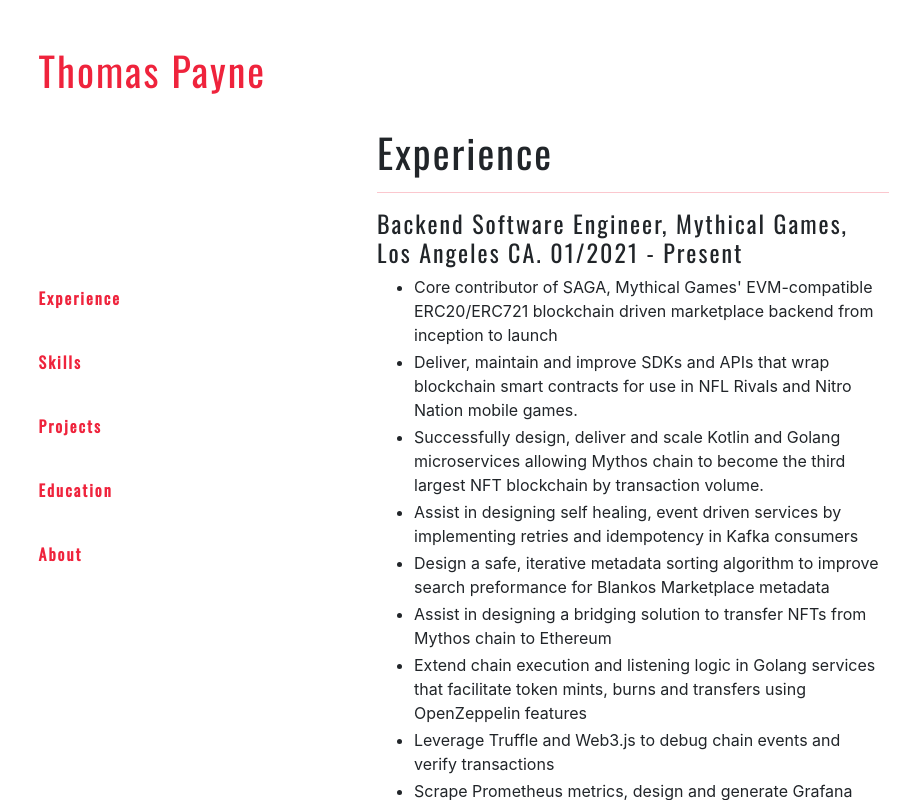
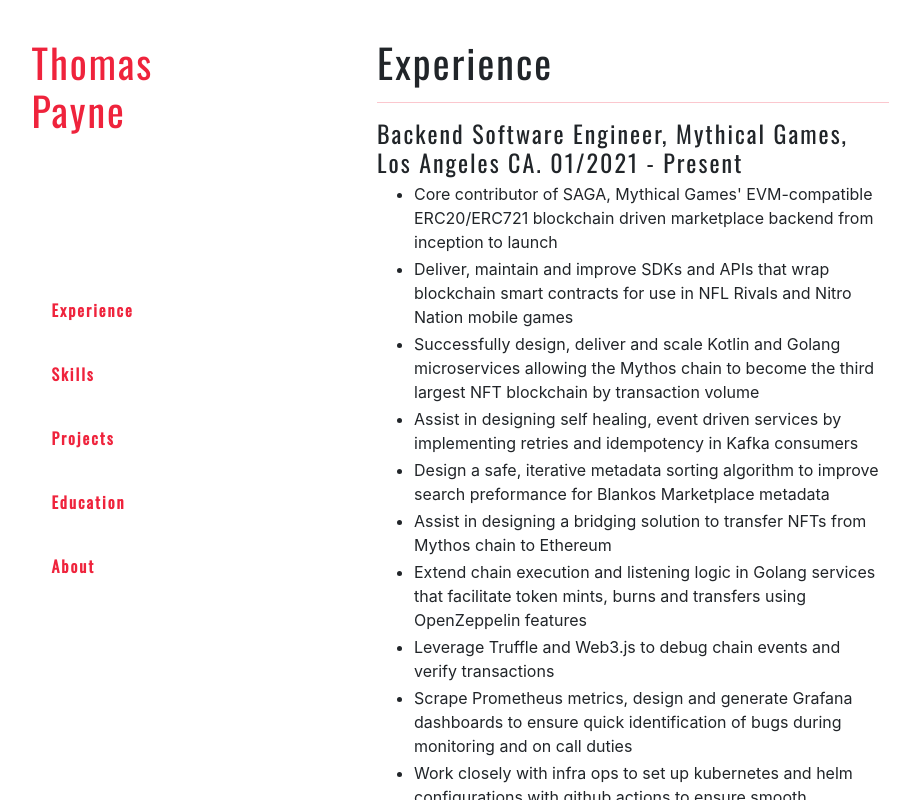
Before and after one commit to itsthetombomb/itsthetombomb, a React (Create React App) app: page / in a window 1280 px wide. Shown: the whole page, without its empty margins (7-927 px from the left). Built offline with nearby package versions, Linux system fonts and the light colour scheme; the HTML template or start-up script is replaced by a standard one.

Commit message:
Update links

```diff
--- a/src/App.css
+++ b/src/App.css
@@ -33,10 +33,10 @@
 
 .header {
   position: absolute;
-  padding: 20px;
   letter-spacing: 3px;
   color: var(--secondary);
-  margin: 2%;
+  width: 225px;
+  margin: 3%;
 }
 
 
@@ -47,9 +47,9 @@
   justify-content: center;
   overflow: hidden;
   position: fixed;
-  width: 10%;
+  width: 225px;
   color: var(--secondary);
-  margin: 2%;
+  margin: 3%;
   overflow: inherit;
 }
 
@@ -97,7 +97,8 @@
 }
 
 #experience{
-  height:auto;
+  height: auto;
+  padding-top: 3%;
 }
 
 
@@ -123,3 +124,17 @@
   color: var(--secondary);
   text-decoration: none;
 }
+
+#education a {
+  color: var(--secondary);
+  text-decoration: none;
+}
+
+#experience a {
+  color: var(--secondary);
+  text-decoration: none;
+}
+
+.job h4 {
+  margin-bottom: 2px;
+}
--- a/src/components/education.tsx
+++ b/src/components/education.tsx
@@ -14,8 +14,9 @@
 
                 <h4>Certifications</h4>
                 <ul>
-                    <li>Udemy Certification: Kubernetes and Docker, The Container Masterclass</li>
-                    <li>Udemy Certification: Ethereum and Solidity, The Complete Developers Guide</li>
+                    <li>Udemy: <a href="https://www.udemy.com/course/design-microservices-architecture-with-patterns-principles/">Design Microservices Architecture with Patterns & Principles</a></li>
+                    <li>Udemy: <a href="https://www.udemy.com/course/container-masterclass-with-docker-and-kubernetes/">Kubernetes and Docker, The Container Masterclass</a></li>
+                    <li>Udemy: <a href="https://www.udemy.com/course/ethereum-and-solidity-the-complete-developers-guide/">Ethereum and Solidity, The Complete Developers Guide</a></li>
                 </ul>
 
                 <h4>Research</h4>
--- a/src/components/experience.tsx
+++ b/src/components/experience.tsx
@@ -11,15 +11,15 @@
                 <h4>Backend Software Engineer, Mythical Games, Los Angeles CA. 01/2021 - Present</h4>
                 <ul>
                     <li>Core contributor of SAGA, Mythical Games' EVM-compatible ERC20/ERC721 blockchain driven marketplace backend from inception to launch</li>
-                    <li>Deliver, maintain and improve SDKs and APIs that wrap blockchain smart contracts for use in NFL Rivals and Nitro Nation mobile games.</li>
-                    <li>Successfully design, deliver and scale Kotlin and Golang microservices allowing Mythos chain to become the third largest NFT blockchain by transaction volume.</li>
+                    <li>Deliver, maintain and improve SDKs and APIs that wrap blockchain smart contracts for use in NFL Rivals and Nitro Nation mobile games</li>
+                    <li>Successfully design, deliver and scale Kotlin and Golang microservices allowing the Mythos chain to become the third largest NFT blockchain by transaction volume</li>
                     <li>Assist in designing self healing, event driven services by implementing retries and idempotency in Kafka consumers</li>
                     <li>Design a safe, iterative metadata sorting algorithm to improve search preformance for Blankos Marketplace metadata</li>
                     <li>Assist in designing a bridging solution to transfer NFTs from Mythos chain to Ethereum</li>
                     <li>Extend chain execution and listening logic in Golang services that facilitate token mints, burns and transfers using OpenZeppelin features</li>
                     <li>Leverage Truffle and Web3.js to debug chain events and verify transactions</li>
                     <li>Scrape Prometheus metrics, design and generate Grafana dashboards to ensure quick identification of bugs during monitoring and on call duties</li>
-                    <li>Work closely with infra ops to set up K8s and helm configurations with github actions to ensure smooth deployments</li>
+                    <li>Work closely with infra ops to set up kubernetes and helm configurations with github actions to ensure smooth deployments</li>
                 </ul>
             </div>
 
@@ -37,14 +37,14 @@
                 <ul>
                     <li>Mechanical CAD Developer, extended 3D modeling engine feature set for SpaceClaim (C# .NET, WPF)</li>
                     <li>Improve metadata storage by implementing serialization during shut down procedures</li>
-                    <li>Expand python scripting API feature to allow internal commands to be visable and recordable</li>
+                    <li>Expand python scripting API feature to allow internal commands to be visable and recordable enabling user to script their geometric model designs</li>
                 </ul>
             </div>
 
             <div className="job">
                 <h4>Front End Developer, Integrated Teaching and Learning Lab, Boulder CO. 01/2018 – 01/2019</h4>
                 <ul>
-                    <li>Lead designer and developer of CU Boulder’s Integrated Teaching and Learning Lab website</li>
+                    <li>Lead designer and developer of CU Boulder’s <a href="https://itlp.colorado.edu/">Integrated Teaching and Learning Lab website</a></li>
                 </ul>
             </div>
 
```
